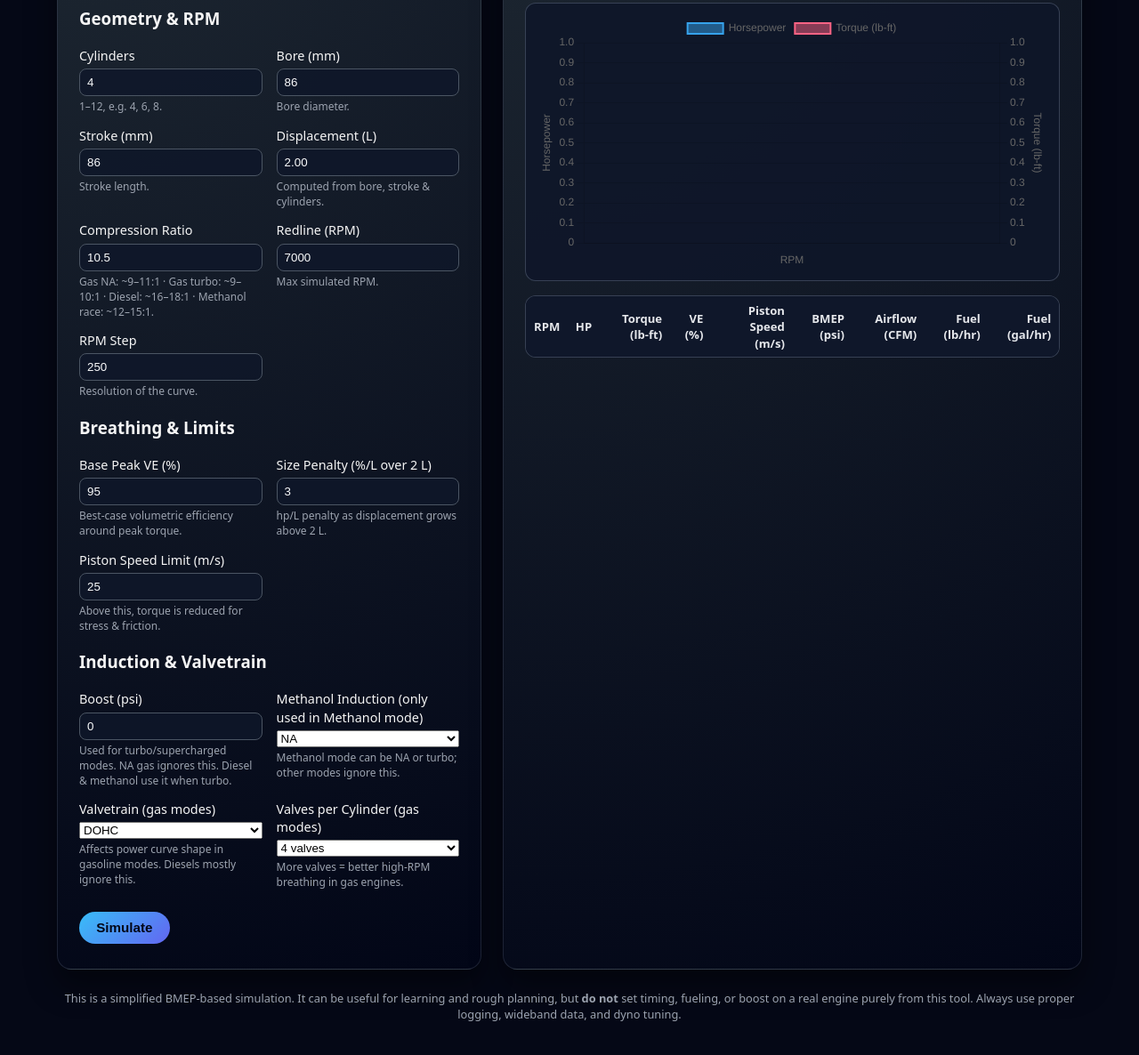
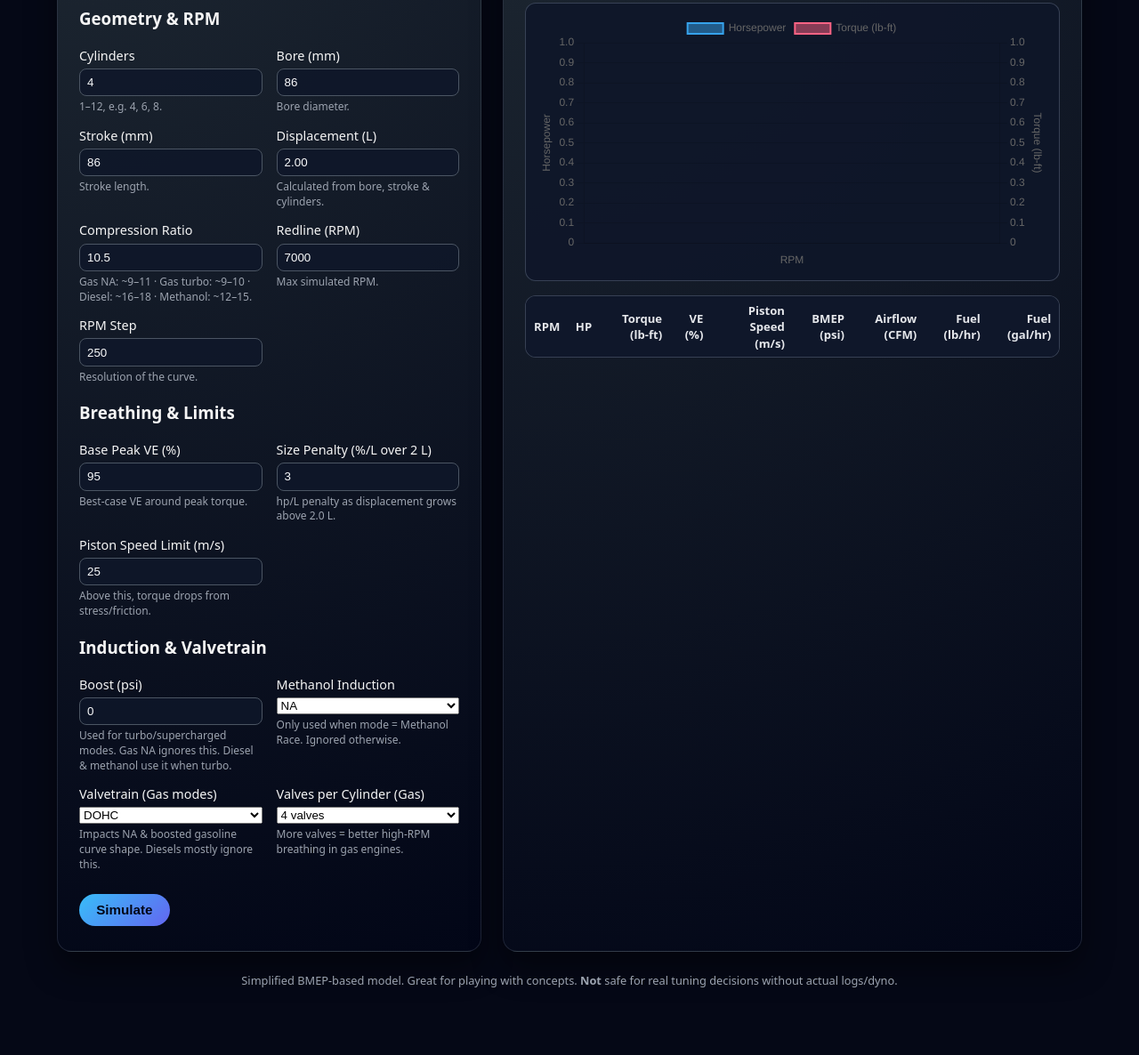
Before and after one commit to justinfry108-ai/engine-fun, a plain HTML site: page index.html in a window 1280 px wide. Shown: the part 432-1618 px from the top of the page at 89% size. After the commit the page ends 1581 px from the top, so only its background shows below. Drawn offline with nearby package versions, Linux system fonts and the light colour scheme.

Commit message:
Update index.html

```diff
--- a/index.html
+++ b/index.html
@@ -2,7 +2,7 @@
 <html lang="en">
 <head>
   <meta charset="UTF-8" />
-  <title>Engine Simulator – BMEP-Based Toy Dyno</title>
+  <title>Engine Simulator – BMEP Toy Dyno v4</title>
   <meta name="viewport" content="width=device-width, initial-scale=1" />
   <link rel="stylesheet" href="styles.css" />
   <!-- Chart.js -->
@@ -11,11 +11,11 @@
 <body>
   <div class="app">
     <header class="app-header">
-      <h1>Engine Simulator – BMEP-Based Toy Dyno</h1>
+      <h1>Engine Simulator – BMEP Toy Dyno v4</h1>
       <p>
-        Build an engine concept, and this model estimates torque, power, BMEP, airflow, and fuel use
-        across the RPM band. It’s driven by BMEP → torque → horsepower, not magic constants.
-        <strong>Educational use only – not a live tuning tool.</strong>
+        Build an engine concept and this tool estimates torque, power, BMEP, airflow, and fuel use
+        across the RPM band using a BMEP → torque → horsepower model.
+        <strong>Educational use only – not a real tuning tool.</strong>
       </p>
     </header>
 
@@ -29,14 +29,14 @@
           <label for="presetSelect">Quick Presets</label>
           <select id="presetSelect">
             <option value="custom" selected>Custom / Manual</option>
-            <option value="k20c1">Honda K20C1 – 2.0T</option>
-            <option value="k24z7">Honda K24Z7 – 2.4 NA</option>
+            <option value="k20c1">Honda K20C1 – 2.0T (Type R)</option>
+            <option value="k24z7">Honda K24Z7 – 2.4 NA (Si)</option>
             <option value="coyote50">Ford Coyote 5.0 – NA</option>
             <option value="ls3">GM LS3 6.2 – NA</option>
             <option value="l15b7">Honda L15B7 – 1.5T</option>
             <option value="cummins67">6.7L Turbo Diesel</option>
           </select>
-          <small>Loads a baseline similar to real engines. You can still tweak everything.</small>
+          <small>Loads a baseline close to real engines, then you can tweak.</small>
         </div>
 
         <form id="engine-form">
@@ -51,7 +51,7 @@
               <option value="methanol_race">Methanol – Race (NA/Turbo)</option>
             </select>
             <small>
-              Mode picks the fuel, typical BMEP range, and knock/boost behavior. Details below refine it.
+              Mode controls fuel type, BMEP range, and knock / boost limits. Other options refine it.
             </small>
           </div>
 
@@ -80,14 +80,14 @@
             <div class="form-group">
               <label for="displacementL">Displacement (L)</label>
               <input id="displacementL" type="number" step="0.01" value="2.00" readonly />
-              <small>Computed from bore, stroke & cylinders.</small>
+              <small>Calculated from bore, stroke & cylinders.</small>
             </div>
 
             <div class="form-group">
               <label for="compressionRatio">Compression Ratio</label>
               <input id="compressionRatio" type="number" step="0.1" min="6" max="25" value="10.5" />
               <small>
-                Gas NA: ~9–11:1 · Gas turbo: ~9–10:1 · Diesel: ~16–18:1 · Methanol race: ~12–15:1.
+                Gas NA: ~9–11 · Gas turbo: ~9–10 · Diesel: ~16–18 · Methanol: ~12–15.
               </small>
             </div>
 
@@ -109,19 +109,19 @@
             <div class="form-group">
               <label for="vePeak">Base Peak VE (%)</label>
               <input id="vePeak" type="number" step="1" min="60" max="130" value="95" />
-              <small>Best-case volumetric efficiency around peak torque.</small>
+              <small>Best-case VE around peak torque.</small>
             </div>
 
             <div class="form-group">
               <label for="sizePenalty">Size Penalty (%/L over 2 L)</label>
               <input id="sizePenalty" type="number" step="0.5" min="0" max="10" value="3" />
-              <small>hp/L penalty as displacement grows above 2 L.</small>
+              <small>hp/L penalty as displacement grows above 2.0 L.</small>
             </div>
 
             <div class="form-group">
               <label for="pistonSpeedLimit">Piston Speed Limit (m/s)</label>
               <input id="pistonSpeedLimit" type="number" step="1" min="15" value="25" />
-              <small>Above this, torque is reduced for stress & friction.</small>
+              <small>Above this, torque drops from stress/friction.</small>
             </div>
           </div>
 
@@ -131,31 +131,31 @@
               <label for="boostPsi">Boost (psi)</label>
               <input id="boostPsi" type="number" step="0.5" min="0" value="8" />
               <small>
-                Used for turbo/supercharged modes. NA gas ignores this. Diesel & methanol use it when turbo.
+                Used for turbo/supercharged modes. Gas NA ignores this. Diesel & methanol use it when turbo.
               </small>
             </div>
 
             <div class="form-group">
-              <label for="methanolInduction">Methanol Induction (only used in Methanol mode)</label>
+              <label for="methanolInduction">Methanol Induction</label>
               <select id="methanolInduction">
                 <option value="na" selected>NA</option>
                 <option value="turbo">Turbo</option>
               </select>
-              <small>Methanol mode can be NA or turbo; other modes ignore this.</small>
+              <small>Only used when mode = Methanol Race. Ignored otherwise.</small>
             </div>
 
             <div class="form-group">
-              <label for="valvetrainType">Valvetrain (gas modes)</label>
+              <label for="valvetrainType">Valvetrain (Gas modes)</label>
               <select id="valvetrainType">
                 <option value="pushrod">Pushrod (OHV)</option>
                 <option value="sohc">SOHC</option>
                 <option value="dohc" selected>DOHC</option>
               </select>
-              <small>Affects power curve shape in gasoline modes. Diesels mostly ignore this.</small>
+              <small>Impacts NA & boosted gasoline curve shape. Diesels mostly ignore this.</small>
             </div>
 
             <div class="form-group">
-              <label for="valvesPerCyl">Valves per Cylinder (gas modes)</label>
+              <label for="valvesPerCyl">Valves per Cylinder (Gas)</label>
               <select id="valvesPerCyl">
                 <option value="2">2 valves</option>
                 <option value="3">3 valves</option>
@@ -231,9 +231,8 @@
 
     <footer class="app-footer">
       <p>
-        This is a simplified BMEP-based simulation. It can be useful for learning and rough planning,
-        but <strong>do not</strong> set timing, fueling, or boost on a real engine purely from this tool.
-        Always use proper logging, wideband data, and dyno tuning.
+        Simplified BMEP-based model. Great for playing with concepts.
+        <strong>Not</strong> safe for real tuning decisions without actual logs/dyno.
       </p>
     </footer>
   </div>
```
